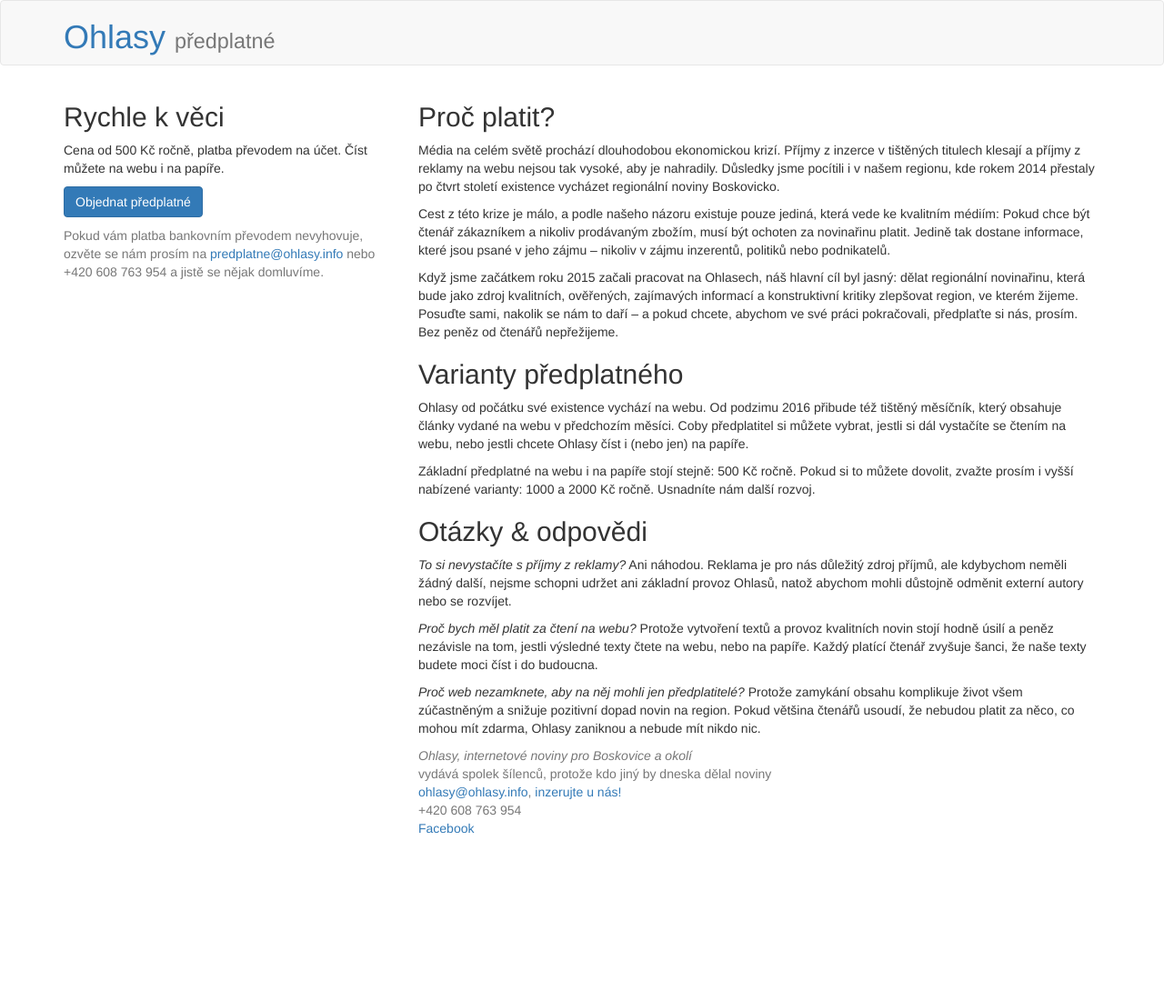
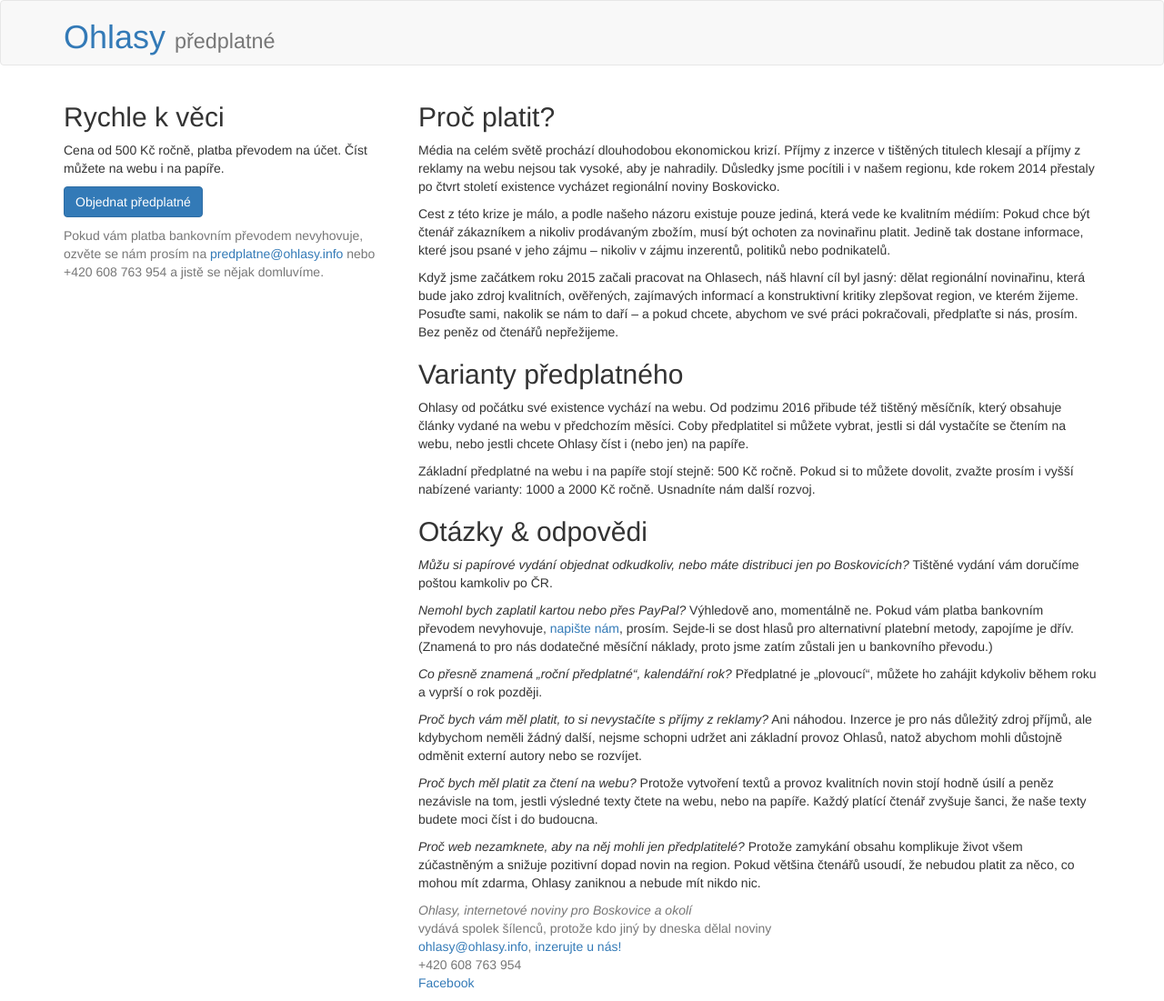
Before and after one commit to Ohlasy/predplatne, a Jekyll site: the page built from index.html, in a window 1280 px wide. Shown: the whole page at 91% size. Built offline with Jekyll 4.4.1, drawn with Linux system fonts in a browser that asks for light colours; a style sheet for code colours, icons or effects is not loaded; before the commit the page ends 931 px from its top, so only the background shows below that.

Commit message:
Otázky a odpovědi: plovoucí předplatné, platební metody, distribuce

```diff
--- a/index.html
+++ b/index.html
@@ -44,9 +44,21 @@ layout: main
         1000 a 2000 Kč ročně. Usnadníte nám další rozvoj.</p>
 
         <h2>Otázky &amp; odpovědi</h2>
-        <p><em>To si nevystačíte s příjmy z reklamy?</em> Ani náhodou. Reklama
-        je pro nás důležitý zdroj příjmů, ale kdybychom neměli žádný další,
-        nejsme schopni udržet ani základní provoz Ohlasů, natož abychom mohli
+        <p><em>Můžu si papírové vydání objednat odkudkoliv, nebo máte distribuci
+        jen po Boskovicích?</em> Tištěné vydání vám doručíme poštou kamkoliv
+        po ČR.</p>
+        <p><em>Nemohl bych zaplatil kartou nebo přes PayPal?</em> Výhledově
+        ano, momentálně ne. Pokud vám platba bankovním převodem nevyhovuje,
+        <a href="mailto:predplatne@ohlasy.info">napište nám</a>, prosím.
+        Sejde-li se dost hlasů pro alternativní platební metody, zapojíme je
+        dřív. (Znamená to pro nás dodatečné měsíční náklady, proto jsme zatím
+        zůstali jen u bankovního převodu.)</p>
+        <p><em>Co přesně znamená „roční předplatné“, kalendářní rok?</em>
+        Předplatné je „plovoucí“, můžete ho zahájit kdykoliv během roku a vyprší
+        o rok později.</p>
+        <p><em>Proč bych vám měl platit, to si nevystačíte s příjmy z reklamy?</em>
+        Ani náhodou. Inzerce je pro nás důležitý zdroj příjmů, ale kdybychom neměli
+        žádný další, nejsme schopni udržet ani základní provoz Ohlasů, natož abychom mohli
         důstojně odměnit externí autory nebo se rozvíjet.</p>
         <p><em>Proč bych měl platit za čtení na webu?</em> Protože vytvoření
         textů a provoz kvalitních novin stojí hodně úsilí a peněz nezávisle na
```
